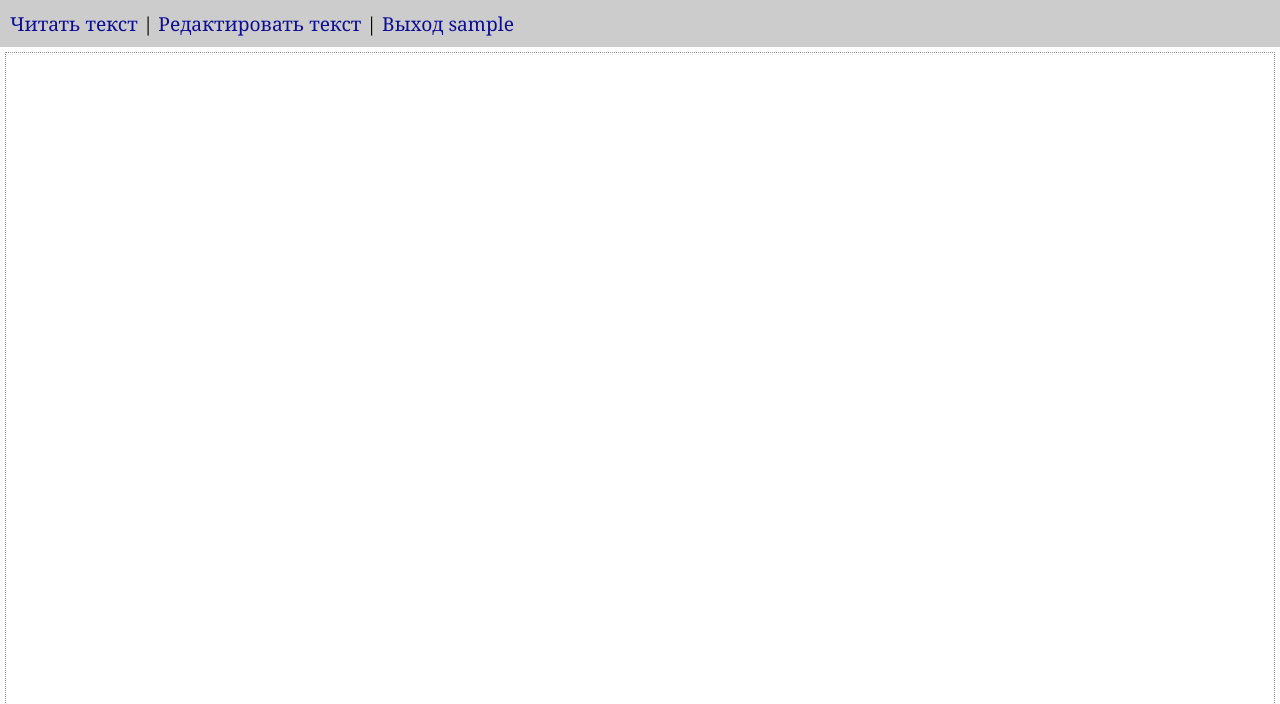
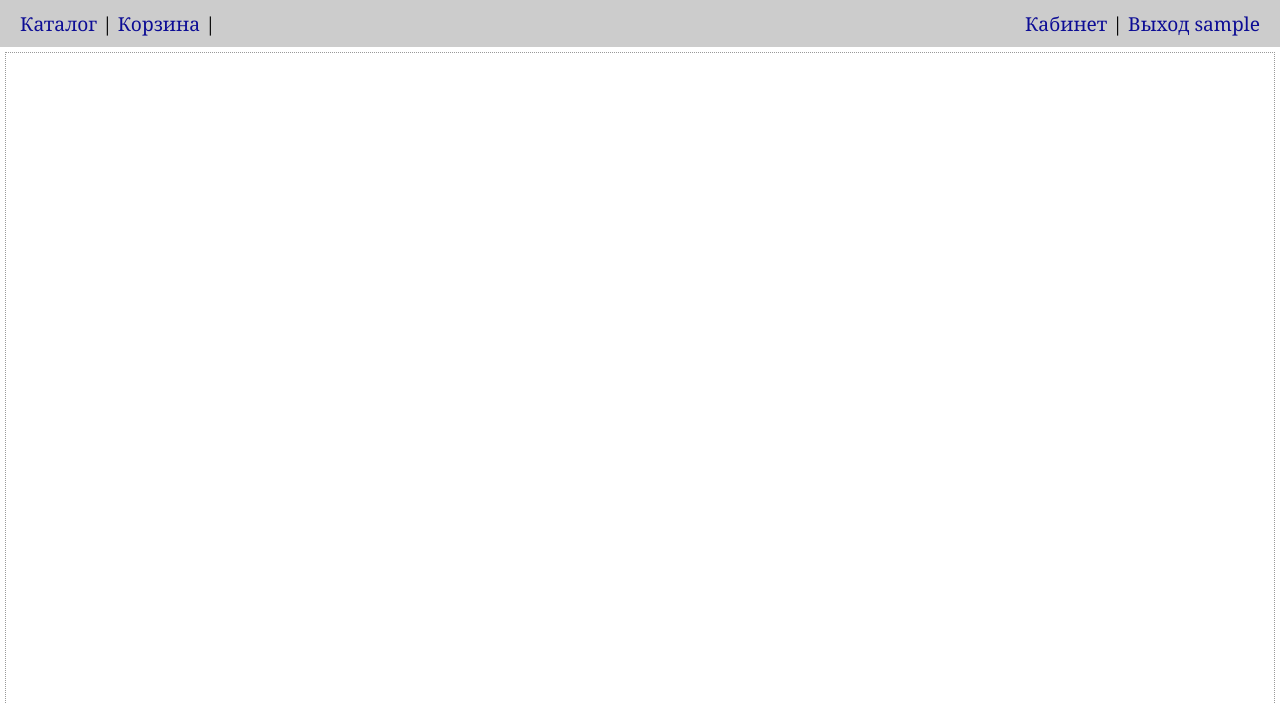
Before and after one commit to savinsv/gbphp5, a PHP site: template views/v_main.php in a window 1280 px wide. Shown: the part 53-757 px from the top of the page. Run offline with PHP 8.4, Linux system fonts and the light colour scheme; the template is opened without the code that fills it: most values are stand-ins (such as "Sample title", 1, 10 or a date in 2020); data that the repository does not hold is empty.

Commit message:
Начало ДЗ 6

```diff
--- a/views/style.css
+++ b/views/style.css
@@ -44,8 +44,11 @@ body {
   border-color: #f00;
   outline: 0.2px solid #f00;
 }
-.menu{
+.menu {
   font-size: 1.2rem;
+  display: flex;
+  flex-direction: row;
+  justify-content: space-between;
 }
 
 a {
@@ -76,6 +79,9 @@ textarea {
 
 #menu {
   padding: 10px;
+  padding-left: 20px;
+  padding-right: 20px;
+
   background: #ccc;
 }
 
--- a/views/v_main.php
+++ b/views/v_main.php
@@ -24,13 +24,22 @@
 		</div>
 
 		<div id="menu" class="menu">
-			<a href="index.php">Читать текст</a> |
+			<div class="left-side">
+				<a href="index.php">Каталог</a> |
+				<a href="index.php?c=cart">Корзина</a> |
+
+<!-- 				<a href="index.php">Читать текст</a> |
 				<a href="index.php?c=page&action=edit">Редактировать текст</a> |
+ -->
+			</div>
+			<div class="right-side">
 				<?php if(!$userLogin): ?>
 				<a href="index.php?c=User">Вход</a>
 				<?php else: ?>
+				<a href="#" > Кабинет</a> |
 				<a href="index.php?c=User&action=logout">Выход  <?=$userLogin?> </a>
 				<?php endif; ?>
+			</div>
 		</div>
 
 		<div id="content" class="content">
```
Also changed, not shown: controllers/C_Cart.php (added, +35 -0 lines), controllers/C_Catalog.php (added, +35 -0 lines), index.php (+9 -2 lines). Lines whose indentation alone changed are shown as unchanged.
